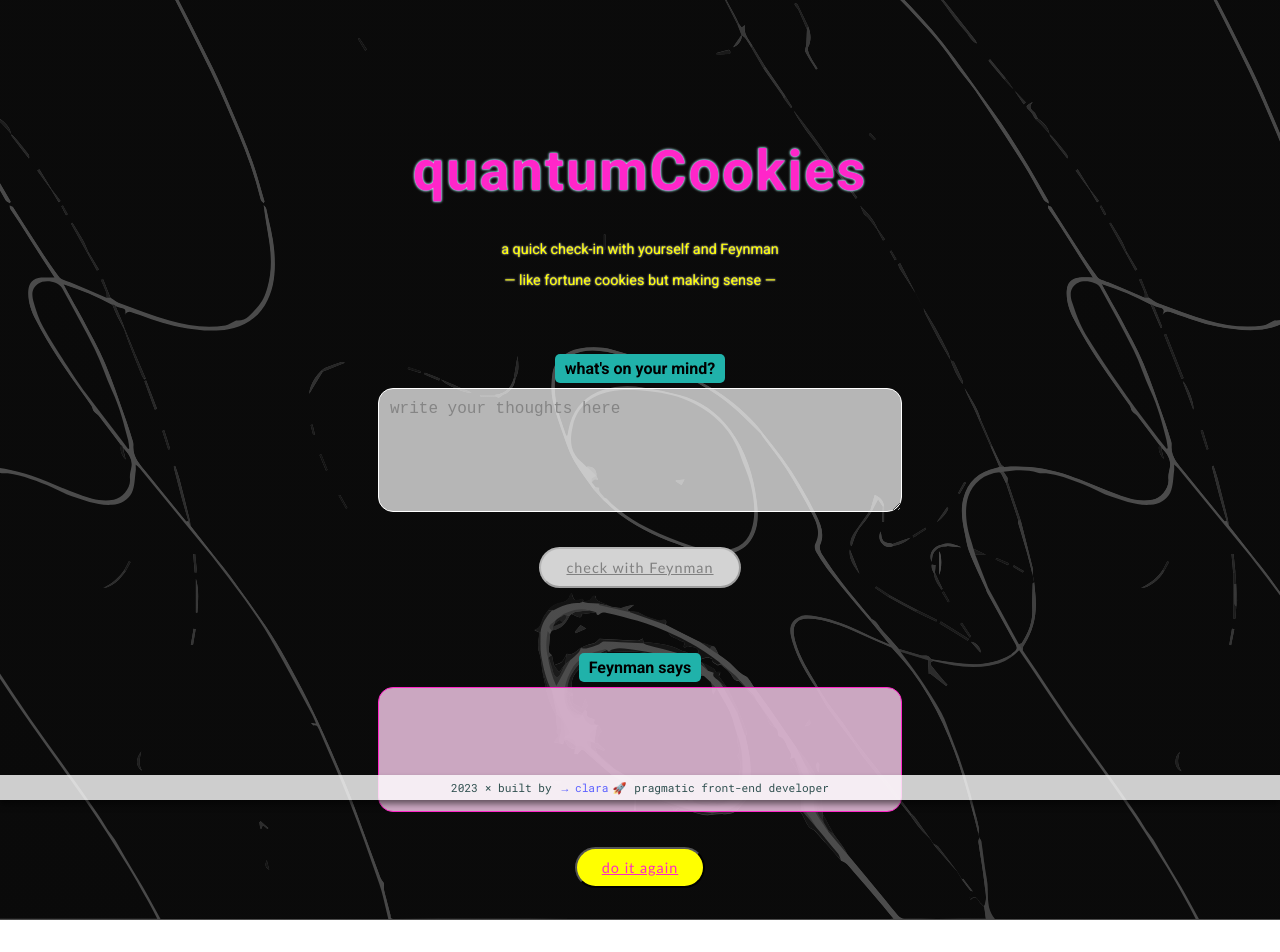
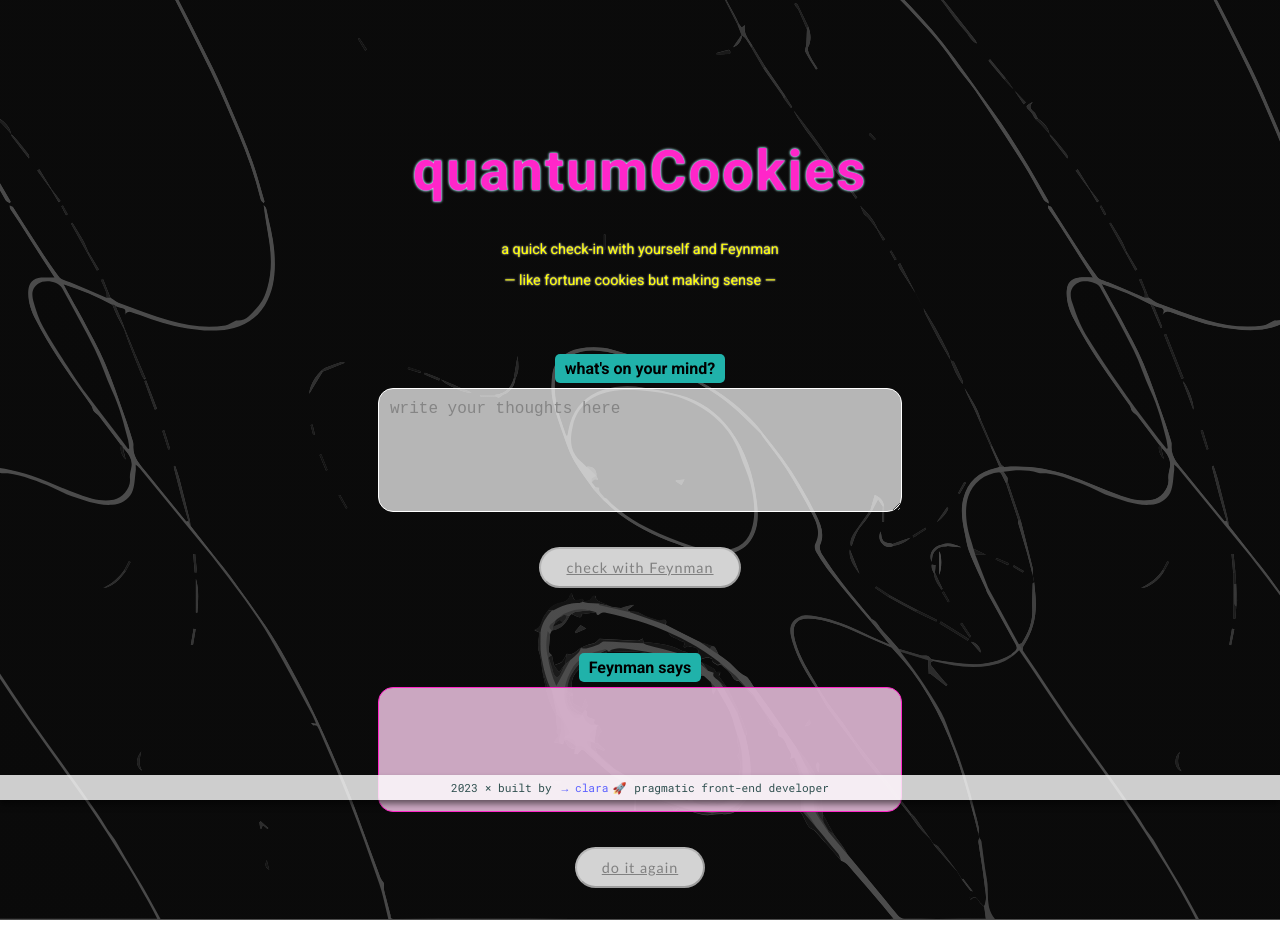
Before and after one commit to clasei/quantum-cookies, an Angular app: page / in a window 1280 px wide. Shown: the top 952 px of the page. Built offline with nearby package versions, Linux system fonts and the light colour scheme.

Commit message:
logic improve = 2nd button only active if needed

```diff
--- a/src/app/app.component.html
+++ b/src/app/app.component.html
@@ -5,8 +5,9 @@
         #userInputComponent>
     </app-user-input>
     <app-quantum-cookies-display
+        [quoteGenerated]="quoteGenerated"
         [quote]="currentQuote"
-        (resetEvent)="userInputComponent.resetQuoteGeneration()">
+        (resetEvent)="handleReset()">
     </app-quantum-cookies-display>
 
     <app-footer></app-footer>
--- a/src/app/app.component.ts
+++ b/src/app/app.component.ts
@@ -1,4 +1,6 @@
-import { Component } from '@angular/core';
+import { Component, ViewChild } from '@angular/core';
+import { UserInputComponent } from './components/user-input/user-input.component';
+
 
 @Component({
   selector: 'app-root',
@@ -8,8 +10,25 @@ import { Component } from '@angular/core';
 export class AppComponent {
   title = 'quantumCookies';
   currentQuote: string = '';
+  quoteGenerated: boolean = false;
+  @ViewChild(UserInputComponent) userInputComponent!: UserInputComponent;
+
 
   handleNewQuote(quote: string): void {
     this.currentQuote = quote;
+    this.quoteGenerated = true;
+  }
+
+  handleReset() {
+    this.currentQuote = '';
+    this.quoteGenerated = false;
+    if (this.userInputComponent) {
+      this.userInputComponent.resetInput();
+    }
+  }
+
+  resetQuoteGeneration(): void {
+    this.currentQuote = '';
+    this.quoteGenerated = false;
   }
 }
--- a/src/app/components/quantum-cookies-display/quantum-cookies-display.component.html
+++ b/src/app/components/quantum-cookies-display/quantum-cookies-display.component.html
@@ -3,6 +3,6 @@
     <p class="quote-text">{{ quote }}</p>
 </div>
 
-<button (click)="onReset()">
+<button (click)="onReset()" [disabled]="!quoteGenerated">
         do it again
 </button>
--- a/src/app/components/quantum-cookies-display/quantum-cookies-display.component.ts
+++ b/src/app/components/quantum-cookies-display/quantum-cookies-display.component.ts
@@ -7,10 +7,13 @@ import { Component, Input, Output, EventEmitter } from '@angular/core';
 })
 export class QuantumCookiesDisplayComponent {
   @Input() quote: string = '';
+  @Input() quoteGenerated: boolean = false;
   @Output() resetEvent = new EventEmitter<void>();
 
   onReset() {
-    this.quote = '';
-    this.resetEvent.emit();
+    if (this.quoteGenerated) {
+      this.quote = '';
+      this.resetEvent.emit();
+    }
   }
 }
--- a/src/app/components/user-input/user-input.component.ts
+++ b/src/app/components/user-input/user-input.component.ts
@@ -55,4 +55,12 @@ export class UserInputComponent implements OnInit {
     this.isMaxCharsReached = this.userInput.length >= 420;
     this.isInputValid = this.userInput.length > 0 && !this.isMaxCharsReached;
   }
+
+  public resetInput(): void {
+    this.userInput = '';
+    this.isMaxCharsReached = false;
+    this.isInputValid = false;
+    this.quoteGenerated = false;
+    this.validateInput();
+  }
 }
```
